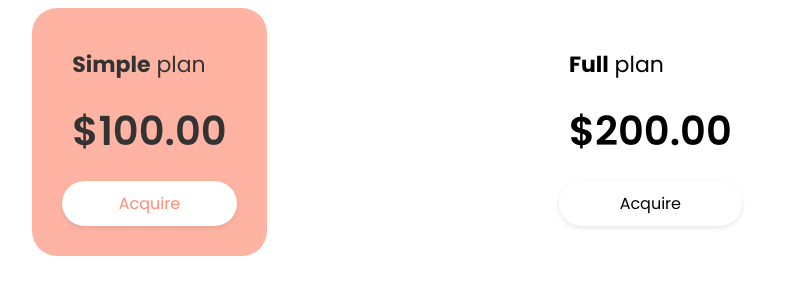
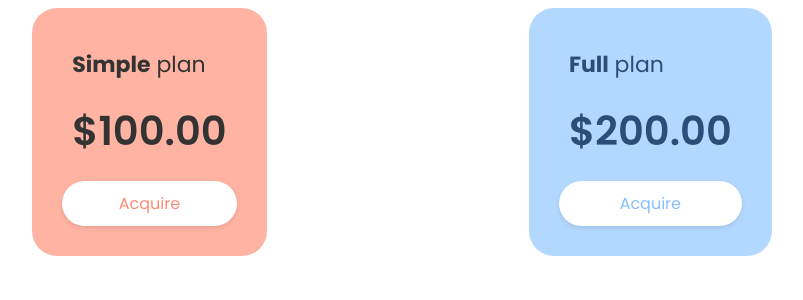
Before and after one commit to kiqreis/angular-studies, an Angular app: page /cards in a window 1280 px wide. Shown: the top 300 px of the page, without its empty margins (238-1041 px from the left). Built offline with nearby package versions, Linux system fonts and the light colour scheme.

Commit message:
refactor: class correction for the blue card

```diff
--- a/src/app/components/card/card.component.scss
+++ b/src/app/components/card/card.component.scss
@@ -63,7 +63,7 @@ $baby-blue-txt: #2a4d7a;
     }
   }
 
-  &.azul-bebe {
+  &.baby-blue {
     background-color: $baby-blue-background;
 
     .card__plan {
```
